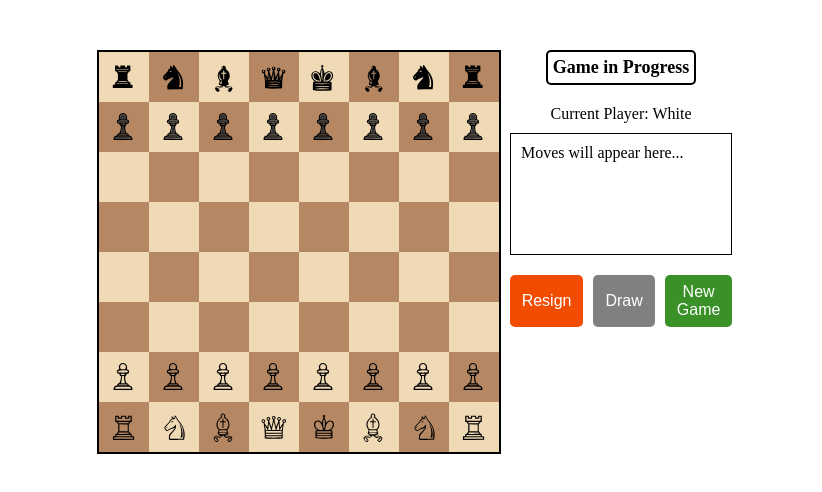
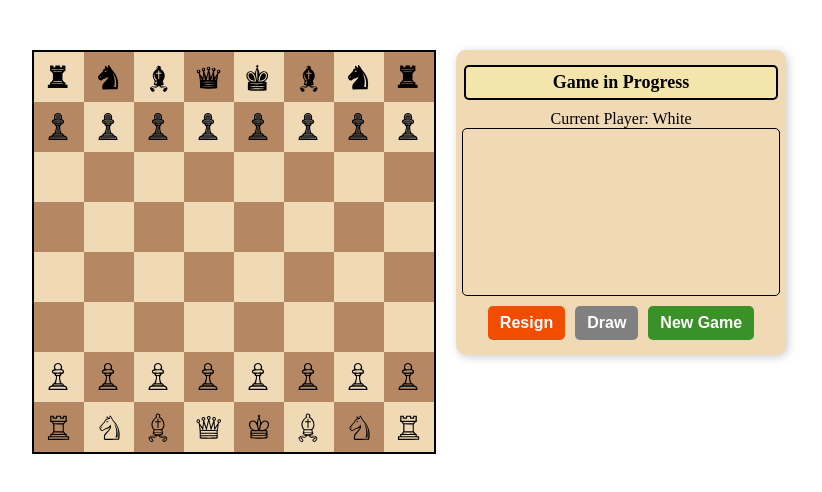
Before and after one commit to PratikshaDPai/chess, a website with bundled scripts: page index.html in a window 1280 px wide. Shown: the whole page, without its empty margins (231-1053 px from the left). Built offline with nearby package versions, Linux system fonts and the light colour scheme.

Commit message:
Add scrollbar and right panel styling

```diff
--- a/css/style.css
+++ b/css/style.css
@@ -27,6 +27,7 @@
 .light {
   background-color: #f0d9b5;
 }
+
 .dark {
   background-color: #b58863;
 }
@@ -35,7 +36,11 @@
   display: flex;
   flex-direction: column;
   align-items: center;
-  width: 200px;
+  min-width: 300px;
+  background-color: #f0d9b5;
+  padding: 15px;
+  border-radius: 10px;
+  box-shadow: 2px 2px 10px rgba(0, 0, 0, 0.2);
 }
 
 .game-status {
@@ -43,18 +48,43 @@
   font-weight: bold;
   margin-bottom: 10px;
   text-align: center;
+  border: 2px solid black;
+  padding: 5px;
+  border-radius: 5px;
+  background-color: #f3e5ab;
+  width: 100%;
 }
 
 .algebraic-notation {
   width: 100%;
-  min-height: 100px;
+  height: 150px;
+  overflow-y: auto;
   border: 1px solid black;
-  padding: 10px;
-  overflow-y: auto;
+  font-weight: bold;
   text-align: left;
+  background-color: #f0d9b5;
+  font-family: monospace;
+  padding: 8px;
+  border-radius: 5px;
 }
 
-/* Buttons below the status */
+.algebraic-notation::-webkit-scrollbar {
+  width: 6px;
+}
+
+.algebraic-notation::-webkit-scrollbar-track {
+  background: #f0d9b5;
+}
+
+.algebraic-notation::-webkit-scrollbar-thumb {
+  background: #8b4513;
+  border-radius: 3px;
+}
+
+.algebraic-notation::-webkit-scrollbar-thumb:hover {
+  background: #5a2d0c;
+}
+
 .button-container {
   display: flex;
   justify-content: space-between;
@@ -68,24 +98,29 @@
   cursor: pointer;
   border: none;
   border-radius: 5px;
+  color: white;
+  font-weight: bold;
+  transition: transform 0.2s ease-in-out, opacity 0.2s;
 }
 
 .resign-btn {
   background-color: rgb(241, 76, 0);
-  color: white;
 }
 
 .draw-btn {
   background-color: gray;
-  color: white;
 }
 
 .new-game-btn {
   background-color: rgb(58, 145, 39);
-  color: white;
 }
 
-/* Slightly brighten the square on hover */
+.button-container button:hover {
+  filter: brightness(1.2);
+  transform: scale(1.05);
+  transition: 0.2s ease-in-out;
+}
+
 .square:hover {
   filter: brightness(1.2);
   cursor: pointer;
@@ -100,27 +135,3 @@
   background-color: rgb(249, 249, 146);
   box-shadow: 0px 0px 15px rgba(255, 255, 100, 1);
 }
-
-.button-container button:hover {
-  filter: brightness(1.2);
-  transform: scale(1.05);
-  transition: 0.2s ease-in-out;
-}
-
-.right-panel {
-  display: flex;
-  flex-direction: column;
-  align-items: center;
-  width: 200px;
-  gap: 10px;
-}
-
-.game-status {
-  font-size: 18px;
-  font-weight: bold;
-  margin-bottom: 10px;
-  text-align: center;
-  border: 2px solid black;
-  padding: 5px;
-  border-radius: 5px;
-}
--- a/index.html
+++ b/index.html
@@ -14,9 +14,7 @@
       <div class="right-panel">
         <div class="game-status" id="game-status">Game in Progress</div>
         <div class="player-info" id="current-player">Current Player: White</div>
-        <div class="algebraic-notation" id="notation">
-          Moves will appear here...
-        </div>
+        <div class="algebraic-notation" id="notation"></div>
         <div class="button-container">
           <button class="resign-btn">Resign</button>
           <button class="draw-btn">Draw</button>
--- a/js/render.js
+++ b/js/render.js
@@ -10,6 +10,9 @@ import {
 const bmoveSound = new Audio("./css/assets/B-move.mp3");
 const wmoveSound = new Audio("./css/assets/W-move.mp3");
 const board = document.querySelector(".board");
+const algebraicDisplayElement = document.querySelector(".algebraic-notation");
+const playerInfo = document.querySelector(".player-info");
+
 let boardMatrix = [
   ["r", "n", "b", "q", "k", "b", "n", "r"],
   ["p", "p", "p", "p", "p", "p", "p", "p"],
@@ -49,12 +52,16 @@ board.addEventListener("click", function (event) {
       } else {
         wmoveSound.play();
       }
-      console.log(algebraicNotation(src, dest));
+      const notation = document.createElement("p");
+      notation.innerText = `${turn}: ${algebraicNotation(src, dest)}`;
+      algebraicDisplayElement.appendChild(notation);
       updateBoard();
       if (isCheckmate(boardMatrix, getOpponentTurn(turn))) {
         console.log(`Game Over! ${turn} wins!`);
       }
       turn = getOpponentTurn(turn);
+      playerInfo.innerText =
+        turn === "W" ? "Current Player: White" : "Current Player: Black";
       document.querySelector("body").style.backgroundColor =
         turn === "W" ? "white" : "black";
       src = undefined;
```
